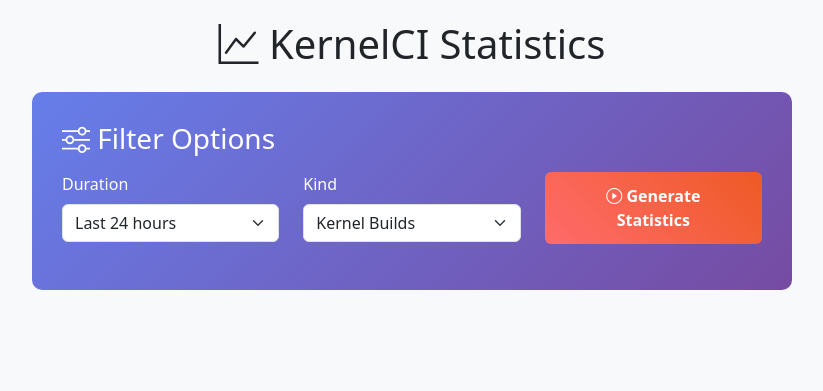
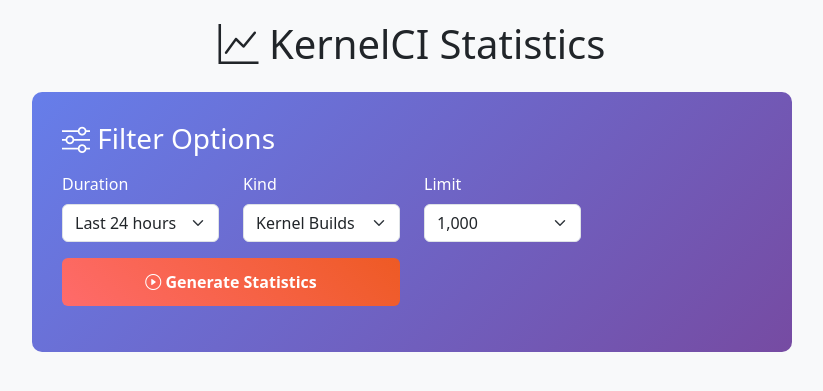
Before and after one commit to kernelci/kernelci-api, a FastAPI app: page /stats in a window 1280 px wide. Shown: the top 391 px of the page, without its empty margins (228-1051 px from the left). Run offline with FastAPI, Linux system fonts and the light colour scheme; parts of the project's set-up code (start-up, migrations or seed data) failed here and were passed over.

Commit message:
template/stats: Make limit configurable
Turned out, on production we have almost 1000 builds per week,
so default is not enough. Let's make few options more.

Signed-off-by: Denys Fedoryshchenko <denys.f@collabora.com>

```diff
--- a/api/templates/stats.html
+++ b/api/templates/stats.html
@@ -125,7 +125,7 @@
             <div class="form-section">
                 <h3 class="mb-3"><i class="bi bi-sliders"></i> Filter Options</h3>
                 <div class="row">
-                    <div class="col-md-4 mb-3">
+                    <div class="col-md-3 mb-3">
                         <label for="duration" class="form-label">Duration</label>
                         <select class="form-select" id="duration">
                             <option value="24h">Last 24 hours</option>
@@ -133,7 +133,7 @@
                             <option value="7d">Last 7 days</option>
                         </select>
                     </div>
-                    <div class="col-md-4 mb-3">
+                    <div class="col-md-3 mb-3">
                         <label for="kind" class="form-label">Kind</label>
                         <select class="form-select" id="kind">
                             <option value="kbuild">Kernel Builds</option>
@@ -141,7 +141,17 @@
                             <option value="checkout">Checkouts</option>
                         </select>
                     </div>
-                    <div class="col-md-4 mb-3 d-flex align-items-end">
+                    <div class="col-md-3 mb-3">
+                        <label for="limit" class="form-label">Limit</label>
+                        <select class="form-select" id="limit">
+                            <option value="1000" selected>1,000</option>
+                            <option value="10000">10,000</option>
+                            <option value="20000">20,000</option>
+                            <option value="30000">30,000</option>
+                            <option value="100000">100,000</option>
+                        </select>
+                    </div>
+                    <div class="col-md-6 mb-3 d-flex align-items-end">
                         <button type="button" class="btn btn-generate btn-primary w-100" id="generateBtn">
                             <i class="bi bi-play-circle"></i> Generate Statistics
                         </button>
@@ -303,6 +313,7 @@
         function generateStatistics() {
             var duration = $('#duration').val();
             var kind = $('#kind').val();
+            var limit = $('#limit').val();
 
             showLoading();
 
@@ -310,7 +321,7 @@
             var dateFilter = getDurationFilter(duration);
             var url = apiurl + '/latest/nodes?kind=' + encodeURIComponent(kind) +
                      '&created__gt=' + encodeURIComponent(dateFilter) +
-                     '&limit=1000';
+                     '&limit=' + encodeURIComponent(limit);
 
             console.log('Fetching statistics from:', url);
 
```
